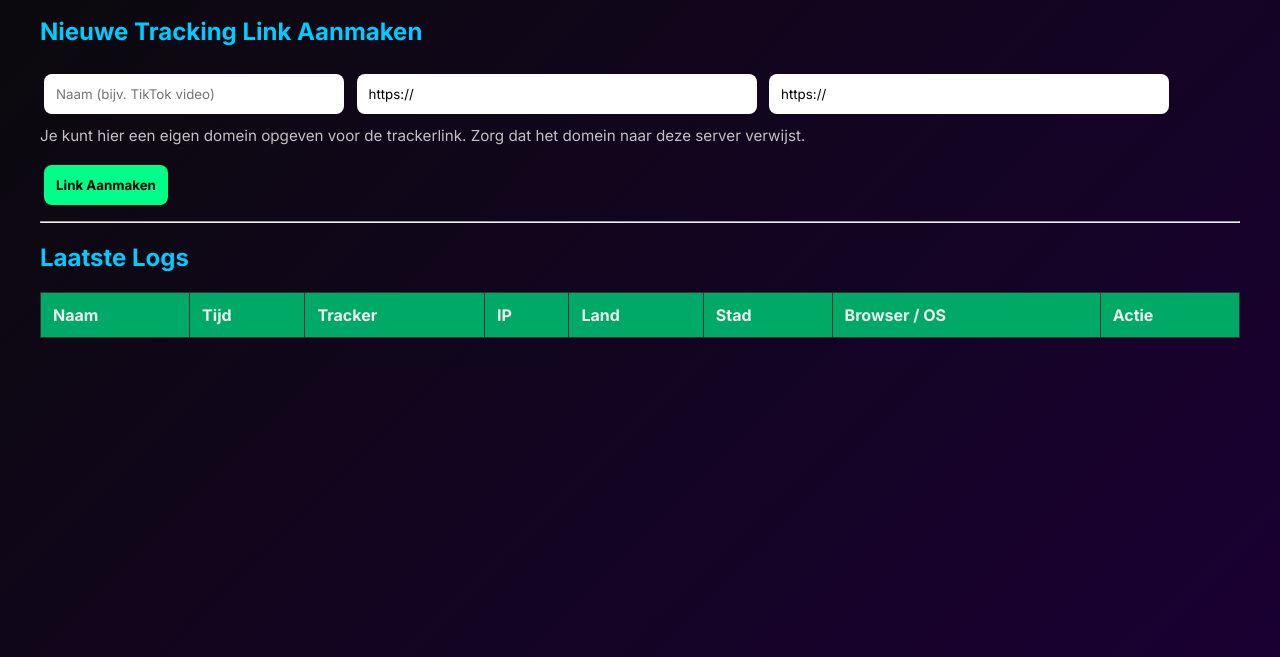
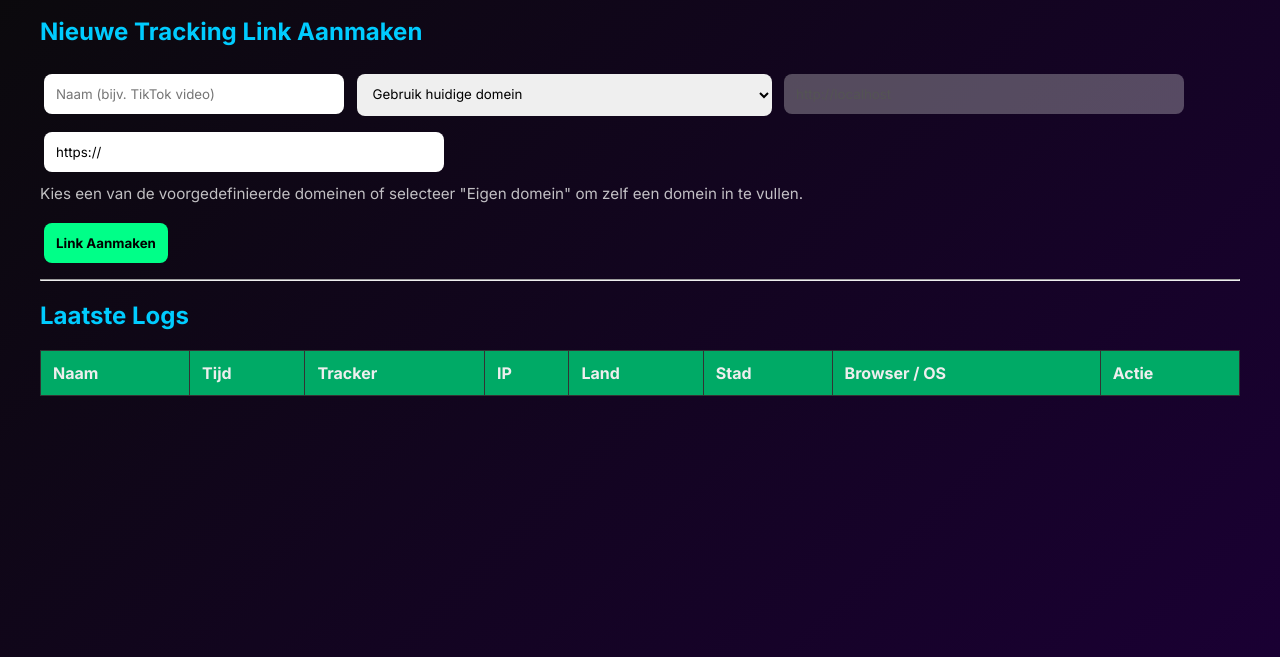
Before and after one commit to ChiraqFrmDaO/grapif, a website: page views/admin.html in a window 1280 px wide. Shown: the part 143-800 px from the top of the page. Drawn offline with nearby package versions, Linux system fonts and the light colour scheme; no server answers.

Commit message:
Add preset domain selection for tracking link generation

```diff
--- a/views/admin.html
+++ b/views/admin.html
@@ -130,9 +130,15 @@
 
     <h2>Nieuwe Tracking Link Aanmaken</h2>
     <input type="text" id="name" placeholder="Naam (bijv. TikTok video)" style="width:300px;">
-    <input type="text" id="domain" value="https://" placeholder="Domeinnaam (https://example.com)" style="width:400px;">
+    <select id="domainPreset" style="width:415px; padding:12px; margin:8px 4px; border-radius:8px; border:none; font-family:'Inter',sans-serif;">
+      <option value="current">Gebruik huidige domein</option>
+      <option value="https://example.com">https://example.com</option>
+      <option value="https://tracker.example.com">https://tracker.example.com</option>
+      <option value="custom">Eigen domein</option>
+    </select>
+    <input type="text" id="domain" value="https://" placeholder="Domeinnaam (https://example.com)" style="width:400px;" disabled>
     <input type="text" id="destination" value="https://" placeholder="Doel URL (https://...)" style="width:400px;">
-    <p style="margin: 4px 0 12px; opacity: 0.8; font-size: 0.95rem;">Je kunt hier een eigen domein opgeven voor de trackerlink. Zorg dat het domein naar deze server verwijst.</p>
+    <p style="margin: 4px 0 12px; opacity: 0.8; font-size: 0.95rem;">Kies een van de voorgedefinieerde domeinen of selecteer "Eigen domein" om zelf een domein in te vullen.</p>
     <button onclick="generateLink()">Link Aanmaken</button>
 
     <div id="result"></div>
@@ -174,6 +180,7 @@
 
     async function generateLink() {
       const name = document.getElementById('name').value.trim();
+      const preset = document.getElementById('domainPreset').value;
       const domain = document.getElementById('domain').value.trim();
       const destination = document.getElementById('destination').value.trim();
 
@@ -184,11 +191,13 @@
 
       const trackerId = Math.random().toString(36).substring(2, 15) + Math.random().toString(36).substring(2, 10);
       let baseUrl = window.location.origin;
-      if (domain) {
+      if (preset === 'custom') {
         baseUrl = domain.startsWith('http') ? domain : `https://${domain}`;
-        if (baseUrl.endsWith('/')) {
-          baseUrl = baseUrl.slice(0, -1);
-        }
+      } else if (preset !== 'current') {
+        baseUrl = preset;
+      }
+      if (baseUrl.endsWith('/')) {
+        baseUrl = baseUrl.slice(0, -1);
       }
       const fullLink = `${baseUrl}/track/${trackerId}`;
 
@@ -216,6 +225,23 @@
       navigator.clipboard.writeText(link);
       alert("Gekopieerd!");
     }
+
+    function updateDomainInput() {
+      const preset = document.getElementById('domainPreset').value;
+      const domainInput = document.getElementById('domain');
+
+      if (preset === 'custom') {
+        domainInput.disabled = false;
+        domainInput.value = 'https://';
+        domainInput.focus();
+      } else {
+        domainInput.disabled = true;
+        domainInput.value = preset === 'current' ? window.location.origin : preset;
+      }
+    }
+
+    document.getElementById('domainPreset').addEventListener('change', updateDomainInput);
+    updateDomainInput();
 
     function showDetails(logIndex) {
       const log = allLogs[logIndex];
```
